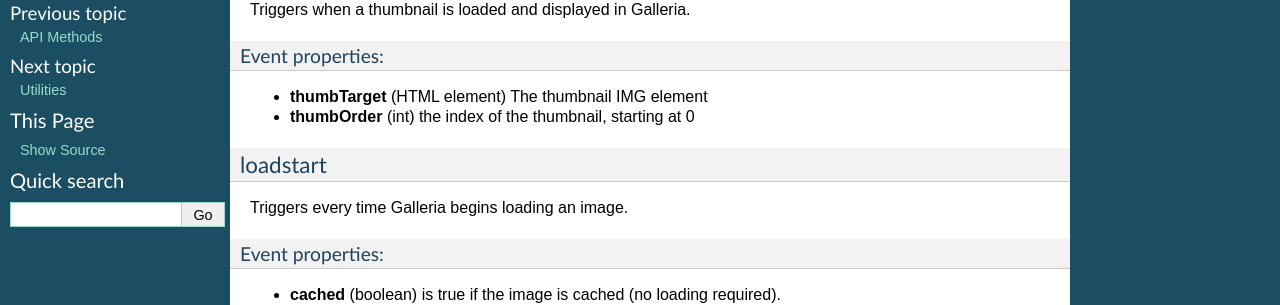
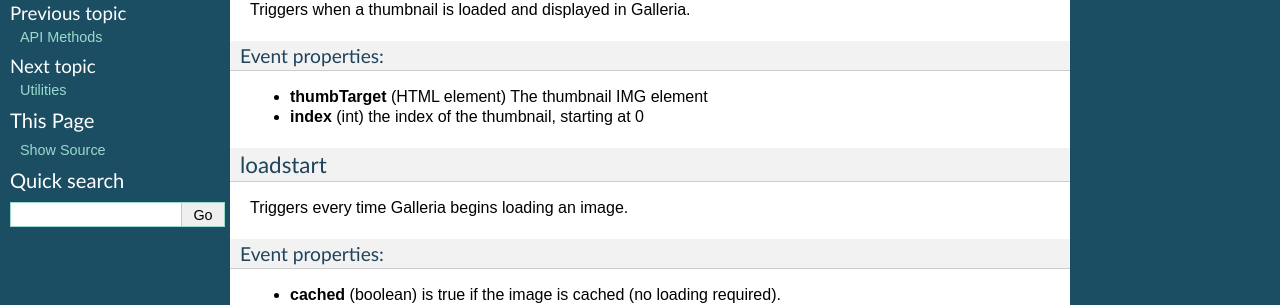
Before and after one commit to GalleriaJS/galleria, a Sphinx documentation site: the page built from docs/api/events.rst, in a window 1280 px wide and 900 px high, scrolled down 394 px. Shown: the part 152-457 px from the top of the window. Built offline with Sphinx 7.4.7, drawn with Linux system fonts in a browser that asks for light colours.

Commit message:
more fixes, chrome, tooltip etc

```diff
--- a/docs/api/events.rst
+++ b/docs/api/events.rst
@@ -38,7 +38,7 @@ Event properties:
 
 - **thumbTarget** (HTML element) The thumbnail IMG element
 
-- **thumbOrder** (int) the index of the thumbnail, starting at 0
+- **index** (int) the index of the thumbnail, starting at 0
 
 
 loadstart
--- a/docs/api/methods.rst
+++ b/docs/api/methods.rst
@@ -245,7 +245,7 @@ no index is specified. Example::
         $(e.thumbTarget).hover(this.proxy(function() {
 
             this.setInfo(e.thumbOrder); // sets the caption to display data from the hovered image
-            this.setCounter(e.thumbOrder); // sets the counter to display the index of the hovered image
+            this.setCounter(e.index); // sets the counter to display the index of the hovered image
 
         }, this.proxy(function() {
 
```
Also changed, not shown: 1 other file.
